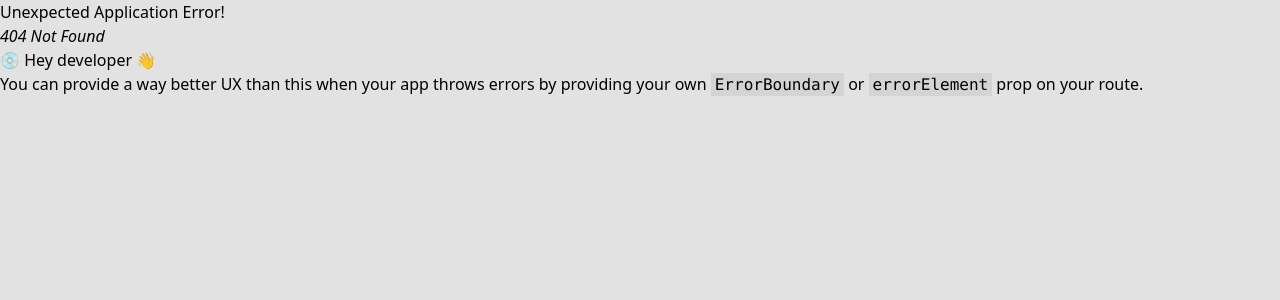
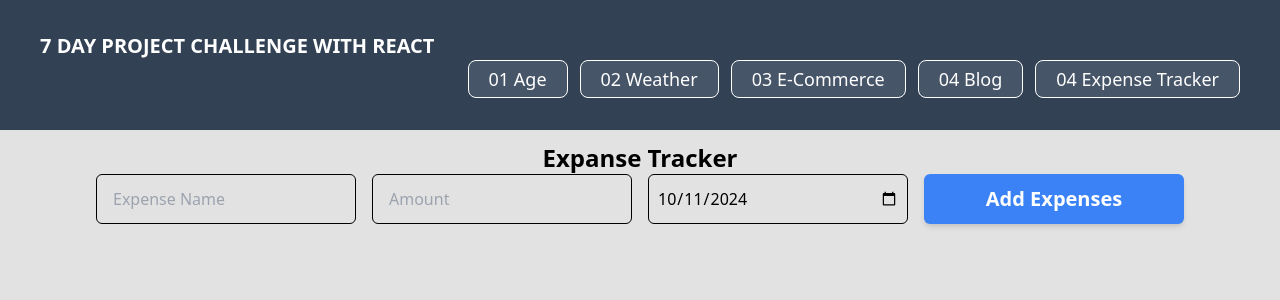
Before and after one commit to akshay0712-dev/project, a React (Vite) app: page /project/Expense in a window 1280 px wide. Before the commit this address had no page. Shown: the top 300 px of the page. Built offline with nearby package versions, Linux system fonts and the light colour scheme.

Commit message:
add Expance tracker

```diff
--- a/src/App.jsx
+++ b/src/App.jsx
@@ -3,11 +3,10 @@ import './App.css'
 import Age from './components/1Age_Calculator/Age.jsx'
 import Weather from './components/2Weather_App/Weather.jsx'
 import Navbar from './components/navbar.jsx'
-
-
 import { createBrowserRouter, RouterProvider } from "react-router-dom";
 import Ecommerce from './components/3E-commerce/E_commerce.jsx'
 import Blog from './components/4Blog/blog.jsx'
+import Expense from './components/5Expense Tracker/Expense.jsx'
 
 
 function App() {
@@ -48,13 +47,21 @@ function App() {
         </>
       ),
     },
-
     {
       path: "/project/Blog",
       element: (
         <>
           <Navbar />
           <Blog />
+        </>
+      ),
+    },
+    {
+      path: "/project/Expense",
+      element: (
+        <>
+          <Navbar />
+          <Expense />
         </>
       ),
     },
--- /dev/null
+++ b/src/components/5Expense Tracker/Expense.jsx
@@ -0,0 +1,132 @@
+import { data } from "autoprefixer";
+import React, { useState, useEffect } from "react";
+
+const Expense = () => {
+  const today = new Date().toISOString().split("T")[0];
+
+  const [Name, setName] = useState("");
+  const [Amount, setAmount] = useState("");
+  const [Category, setCategory] = useState("");
+  const [Datee, setDatee] = useState(today);
+  const [id, setid] = useState(0);
+  const [Data, setData] = useState([]);
+  const [validData, setValidData] = useState(1);
+  const Add_Expenses = () => {
+    if (Name.length < 3 || Amount < 2 || Category.length < 0) {
+      setValidData(0);
+    } else {
+      setValidData(1);
+      const New_Expenses = { id, Name, Amount, Category, Datee };
+      setData((prevData) => {
+        const updatedData = [...prevData, New_Expenses];
+        // Save updated data to localStorage
+        localStorage.setItem("expenses", JSON.stringify(updatedData));
+        return updatedData;
+      });
+      setid(id + 1);
+      setName("");
+      setAmount("");
+      setCategory("");
+      setDatee(today);
+    }
+    console.log(Data);
+  };
+  // Load data from localStorage on component mount
+  useEffect(() => {
+    const storedData = localStorage.getItem("expenses");
+    if (storedData) {
+      setData(JSON.parse(storedData)); // Parse the JSON string into an object
+      setid(JSON.parse(storedData).length + 1); // Set the next ID
+    }
+  }, []);
+  return (
+    <>
+      <div className="text-center text-2xl font-bold mt-3">Expanse Tracker</div>
+
+      <div className=" gap-4 w-[85vw] mx-auto grid grid-cols-2 md:grid-cols-4 ">
+        <input
+          type="text"
+          value={Name}
+          placeholder="Expense Name"
+          onChange={(e) => setName(e.target.value)}
+          className="border border-black rounded-md px-4 h-[30px] md:h-[50px]"
+        />
+        <input
+          type="number"
+          value={Amount}
+          placeholder="Amount"
+          onChange={(e) => setAmount(e.target.value)}
+          className="border border-black rounded-md px-4 h-[30px] md:h-[50px]"
+        />
+        <input
+          type="date"
+          value={Datee}
+          onChange={(e) => setDatee(e.target.value)}
+          className="border border-black rounded-md px-2 h-[30px] md:h-[50px] w-full"
+        />
+        <div
+          className="flex items-center justify-center text-center text-base md:text-xl font-semibold px-4 py-2 bg-blue-500 h-[30px] md:h-[50px]  text-white rounded-md shadow-md hover:bg-blue-600 cursor-pointer"
+          onClick={() => Add_Expenses()}
+        >
+          Add Expenses
+        </div>
+      </div>
+      {validData ? (
+        " "
+      ) : (
+        <div className="text-red-500 text-center">Check Entered Data</div>
+      )}
+      {Data.length > 0 ? (
+        <div className="my-5 rounded-xl overflow-hidden w-fit mx-auto">
+          <div className="flex flex-row justify-evenly w-[85vw] bg-slate-800 mx-auto gap-1">
+            <div className="bg-slate-800 text-white py-4 text-center w-[40%]">
+              Expense Name
+            </div>
+            <div className="bg-slate-800 text-white py-4 text-center w-[30%] md:w-[20%]">
+              Amount
+            </div>
+            {/* <div className="bg-slate-800 text-white py-4 text-center">Category</div> */}
+            <div className="bg-slate-800 text-white py-4 text-center w-[30%] md:w-[20%] hidden md:block">
+              Date
+            </div>
+            <div className="bg-slate-800 text-white py-4 text-center w-[30%] md:w-[20%]"></div>
+          </div>
+
+          {Data.map((detail, index) => (
+            <div
+              key={index}
+              className="flex flex-row justify-evenly w-[85vw] bg-slate-700 mx-auto gap-1 border-b border-[#8a8989]"
+            >
+              <div className="bg-slate-700 text-white py-4 text-center w-[40%]">
+                {detail.Name}
+              </div>
+              <div className="bg-slate-700 text-white py-4 text-center w-[30%] md:w-[20%]">
+                ₹ {detail.Amount}
+              </div>
+              {/* <div className="bg-slate-700 text-white py-4 text-center">
+                {detail.Category}
+              </div> */}
+              <div className="bg-slate-700 text-white py-4 text-center w-[30%] md:w-[20%] hidden md:block">
+                {detail.Datee}
+              </div>
+              <div className="bg-slate-700 text-white py-4 text-center w-[30%] md:w-[20%] flex flex-row items-center justify-evenly gap-3 ">
+                <div className="bg-slate-700 flex flex-row gap-2 items-center justify-center ">
+                  <span className="bg-slate-700 hidden md:block ">Edit</span>
+                  <span class="material-symbols-outlined bg-slate-700">edit</span>
+                </div>
+                <div className="bg-slate-700 flex flex-row gap-2 items-center justify-center">
+                  <span className="bg-slate-700 hidden md:block ">Delete</span>
+                  <span class="material-symbols-outlined bg-slate-700 ">delete</span>
+                </div>
+              </div>
+            </div>
+          ))}
+        </div>
+      ) : (
+        " "
+      )}
+    </>
+  );
+};
+
+export default Expense;
--- a/src/components/navbar.jsx
+++ b/src/components/navbar.jsx
@@ -7,11 +7,12 @@ const Navbar = () => {
     <>
     <div className='bg-slate-700 text-white text-xl px-10 py-8 font-bold uppercase'>
         <span className="bg-slate-700 font-bold uppercase">7 Day Project Challenge with React</span>
-        <div className="bg-slate-700 flex flex-row flex-wrap gap-3 justify-end ">
-           <NavLink to={`/project/Age`} className="font-normal text-lg capitalize cursor-pointer bg-slate-600 py-1 px-5 border border-white rounded-lg ">01 Age</NavLink >
-           <NavLink to={`/project/Weather`}  className="font-normal text-lg capitalize cursor-pointer bg-slate-600 py-1 px-5 border border-white rounded-lg ">02 Weather</NavLink >
-           <NavLink to={`/project/E-commerce`}  className="font-normal text-lg capitalize cursor-pointer bg-slate-600 py-1 px-5 border border-white rounded-lg  ">03 E-commerce</NavLink >
-           <NavLink to={`/project/blog`}  className="font-normal text-lg capitalize cursor-pointer bg-slate-600 py-1 px-5 border border-white rounded-lg  ">04 Blog</NavLink >
+        <div className="bg-slate-700 grid grid-cols-2 md:flex md:flex-row md:flex-wrap gap-3 justify-end ">
+           <NavLink to={`/project/Age`} className="font-normal text-sm text-center md:text-lg capitalize cursor-pointer bg-slate-600 py-1 px-5 border border-white rounded-lg ">01 Age</NavLink >
+           <NavLink to={`/project/Weather`}  className="font-normal text-sm text-center md:text-lg capitalize cursor-pointer bg-slate-600 py-1 px-5 border border-white rounded-lg ">02 Weather</NavLink >
+           <NavLink to={`/project/E-commerce`}  className="font-normal text-sm text-center md:text-lg capitalize cursor-pointer bg-slate-600 py-1 px-5 border border-white rounded-lg  ">03 E-commerce</NavLink >
+           <NavLink to={`/project/blog`}  className="font-normal text-sm text-center md:text-lg capitalize cursor-pointer bg-slate-600 py-1 px-5 border border-white rounded-lg  ">04 Blog</NavLink >
+           <NavLink to={`/project/Expense`}  className="font-normal text-sm text-center md:text-lg capitalize cursor-pointer bg-slate-600 py-1 px-5 border border-white rounded-lg  ">04 Expense Tracker</NavLink >
         </div>
     </div>
 
```
Also changed, not shown: src/components/5Expense Tracker/image.png (added), 1 other file (tests, documents, lock files or other folders).
